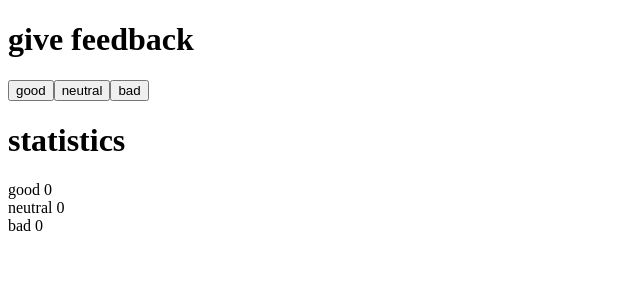
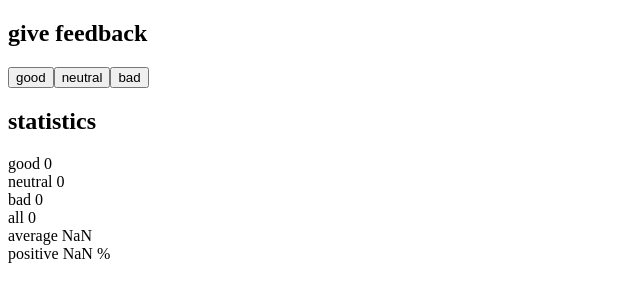
Before and after one commit to Durinder/fullstackopen, a React (Create React App) app in the folder osa1/unicafe/: page / in a window 1280 px wide. Shown: the top 302 px of the page, without its empty margins (0-640 px from the left). Built offline with nearby package versions, Linux system fonts and the light colour scheme.

Commit message:
step 2 done

```diff
--- a/osa1/unicafe/src/App.js
+++ b/osa1/unicafe/src/App.js
@@ -27,14 +27,17 @@ const App = () => {
 
   return (
     <div>
-		<h1>give feedback</h1>
+		<h2>give feedback</h2>
 		<Button handleClick={() => setToGood(good + 1)} text="good" />
 		<Button handleClick={() => setToNeutral(neutral + 1)} text="neutral" />
 		<Button handleClick={() => setToBad(bad + 1)} text="bad" />
-		<h1>statistics</h1>
+		<h2>statistics</h2>
 		<Display text="good" value={good} />
 		<Display text="neutral" value={neutral} />
 		<Display text="bad" value={bad} />
+		<Display text="all" value={good + neutral + bad} />
+		<Display text="average" value={(good - bad) / (good + neutral + bad)} />
+		<Display text="positive" value ={good / (good + neutral + bad) * 100 + ' %'} />
     </div>
   )
 }
```
